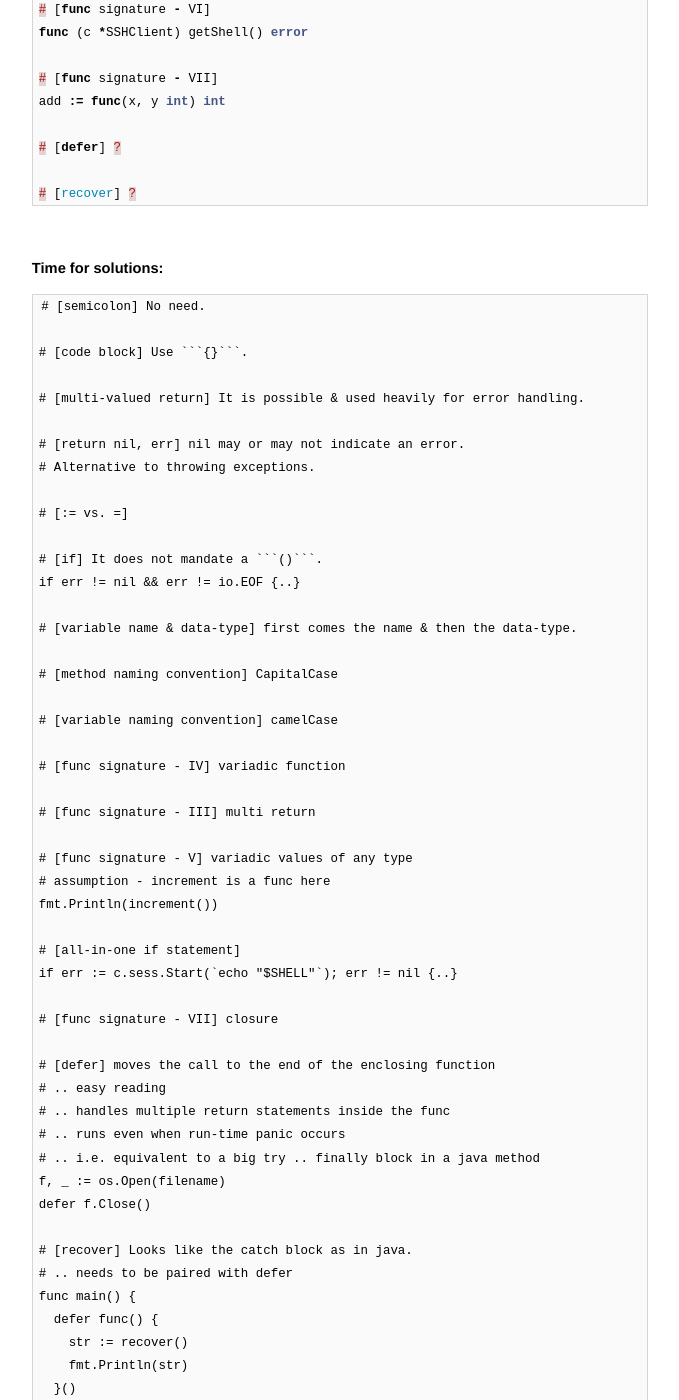
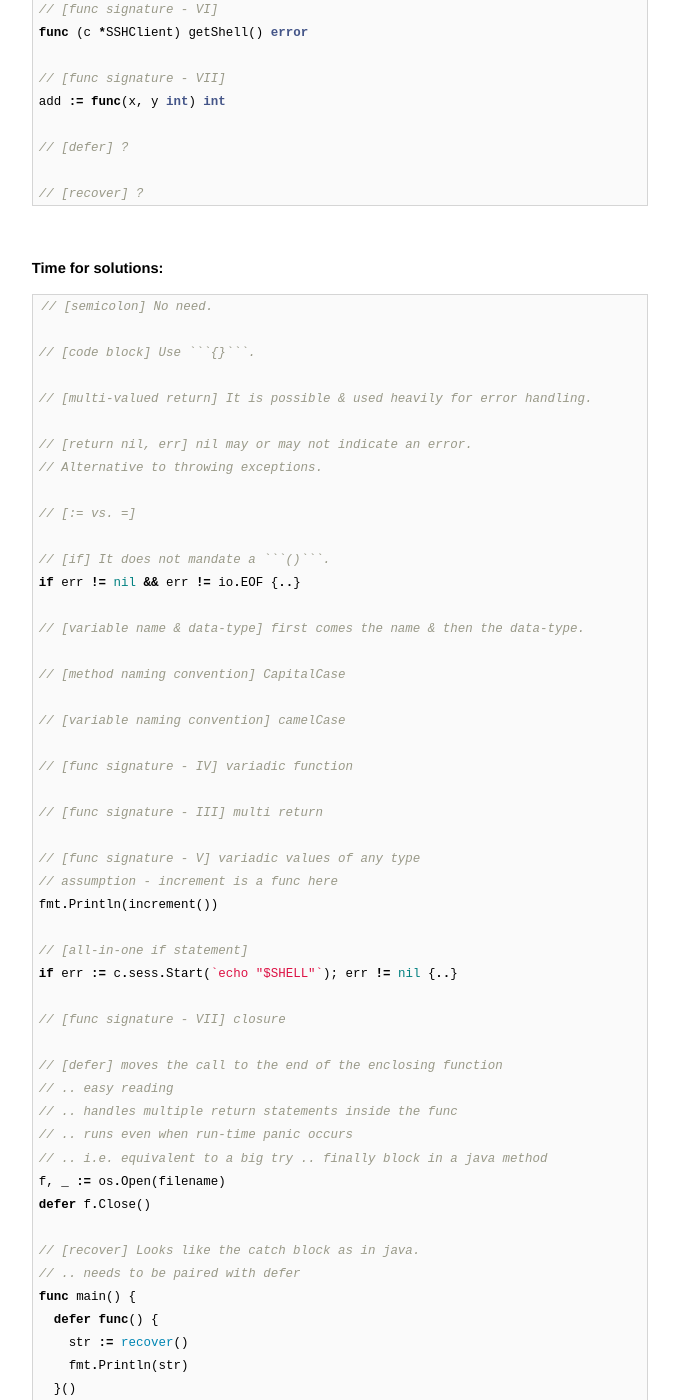
Before and after one commit to AmitKumarDas/amitkumardas.github.io, a Jekyll site: the page built from _posts/2016-07-14-faqs-on-golang.md, in a window 1280 px wide and 1400 px high, scrolled down 1143 px. Shown: the whole window, without its empty margins (300-979 px from the left). Built offline with Jekyll 4.4.1, drawn with Linux system fonts in a browser that asks for light colours; some of the changed text lies outside the part shown.

Commit message:
Update 2016-07-14-faqs-on-golang.md

````diff
--- a/_posts/2016-07-14-faqs-on-golang.md
+++ b/_posts/2016-07-14-faqs-on-golang.md
@@ -16,100 +16,100 @@ title: FAQs on golang
 
 // [code block] How is it done ?
 
-# [multi-valued return] Is it possible ?
+// [multi-valued return] Is it possible ?
 
-# [return nil, err] What is the utility of such combination ?
+// [return nil, err] What is the utility of such combination ?
 
-# [:= vs. =] What is the difference ?
+// [:= vs. =] What is the difference ?
 
-# [if statement] Is it the same usage as other languages ?
+// [if statement] Is it the same usage as other languages ?
 
-# [all-in-one if statement]
+// [all-in-one if statement]
 
-# [variable name & data-type] How is the placement done ?
+// [variable name & data-type] How is the placement done ?
 
-# [method naming convention] ?
+// [method naming convention] ?
 
-# [variable naming convention] ?
+// [variable naming convention] ?
 
-# [io/ioutil vs. bufio] ?
+// [io/ioutil vs. bufio] ?
 
-# [struct vs class] ?
+// [struct vs class] ?
 
-# [func signature - I]
+// [func signature - I]
 func f(x int)
 
-# [func signature - II]
+// [func signature - II]
 func avg(nums []float64) float64
 
-# [func signature - III]
+// [func signature - III]
 func f() (int, int)
 
-# [func signature - IV]
+// [func signature - IV]
 func add(args ...int) int
 
-# [func signature - V]
+// [func signature - V]
 func Println(a ...interface{}) (n int, err error)
 
-# [func signature - VI]
+// [func signature - VI]
 func (c *SSHClient) getShell() error
 
-# [func signature - VII]
+// [func signature - VII]
 add := func(x, y int) int
 
-# [defer] ?
+// [defer] ?
 
-# [recover] ?
+// [recover] ?
 ```
 
 <br />
 
 # Time for solutions:
 
-```
-# [semicolon] No need.
+```go
+// [semicolon] No need.
 
-# [code block] Use ```{}```.
+// [code block] Use ```{}```.
 
-# [multi-valued return] It is possible & used heavily for error handling.
+// [multi-valued return] It is possible & used heavily for error handling.
 
-# [return nil, err] nil may or may not indicate an error.
-# Alternative to throwing exceptions.
+// [return nil, err] nil may or may not indicate an error.
+// Alternative to throwing exceptions.
 
-# [:= vs. =]
+// [:= vs. =]
 
-# [if] It does not mandate a ```()```.
+// [if] It does not mandate a ```()```.
 if err != nil && err != io.EOF {..}
 
-# [variable name & data-type] first comes the name & then the data-type.
+// [variable name & data-type] first comes the name & then the data-type.
 
-# [method naming convention] CapitalCase
+// [method naming convention] CapitalCase
 
-# [variable naming convention] camelCase
+// [variable naming convention] camelCase
 
-# [func signature - IV] variadic function
+// [func signature - IV] variadic function
 
-# [func signature - III] multi return
+// [func signature - III] multi return
 
-# [func signature - V] variadic values of any type
-# assumption - increment is a func here
+// [func signature - V] variadic values of any type
+// assumption - increment is a func here
 fmt.Println(increment())
 
-# [all-in-one if statement]
+// [all-in-one if statement]
 if err := c.sess.Start(`echo "$SHELL"`); err != nil {..}
 
-# [func signature - VII] closure
+// [func signature - VII] closure
 
-# [defer] moves the call to the end of the enclosing function
-# .. easy reading
-# .. handles multiple return statements inside the func
-# .. runs even when run-time panic occurs
-# .. i.e. equivalent to a big try .. finally block in a java method
+// [defer] moves the call to the end of the enclosing function
+// .. easy reading
+// .. handles multiple return statements inside the func
+// .. runs even when run-time panic occurs
+// .. i.e. equivalent to a big try .. finally block in a java method
 f, _ := os.Open(filename)
 defer f.Close()
 
-# [recover] Looks like the catch block as in java.
-# .. needs to be paired with defer
+// [recover] Looks like the catch block as in java.
+// .. needs to be paired with defer
 func main() {
   defer func() {
     str := recover()
````
